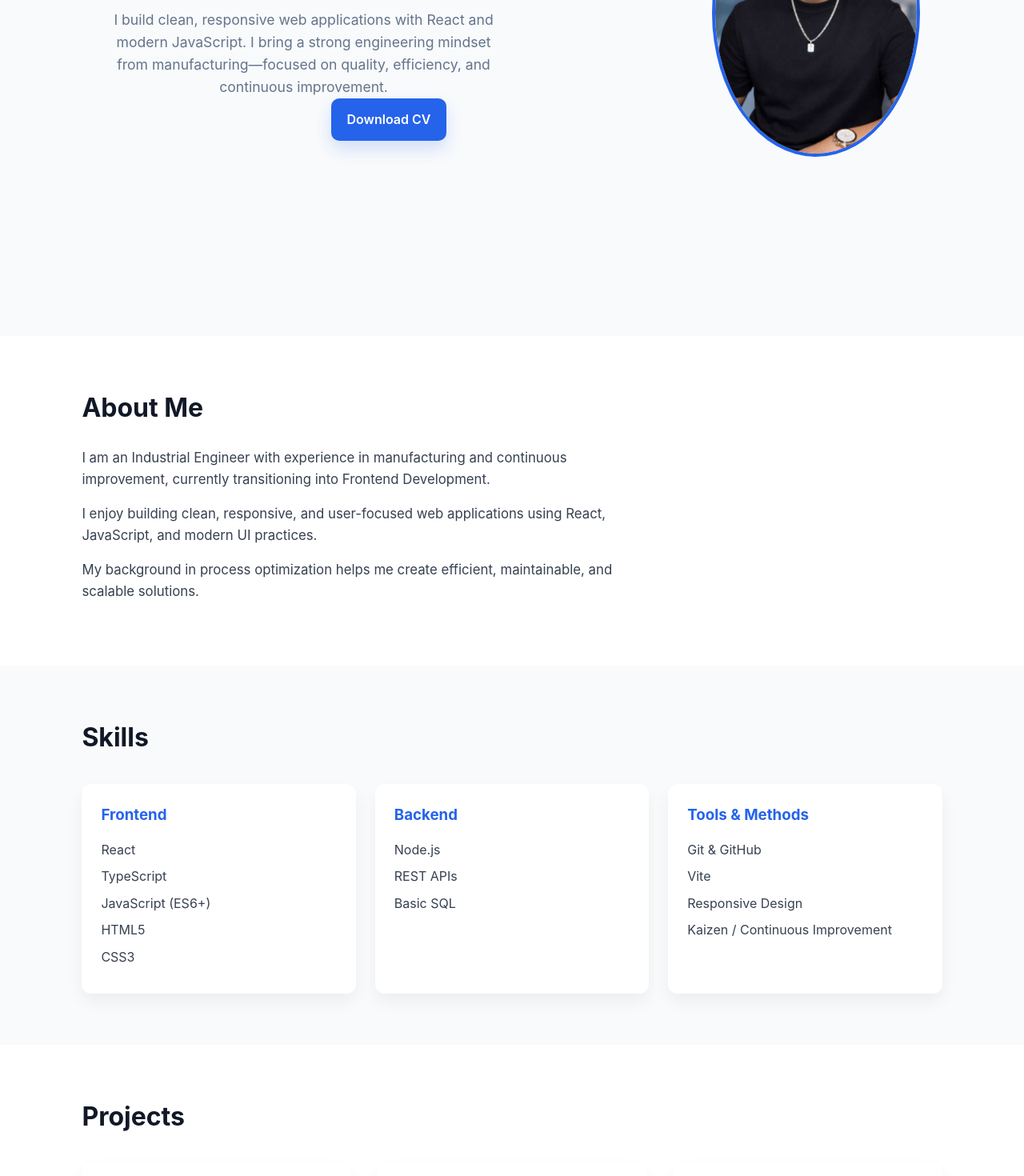
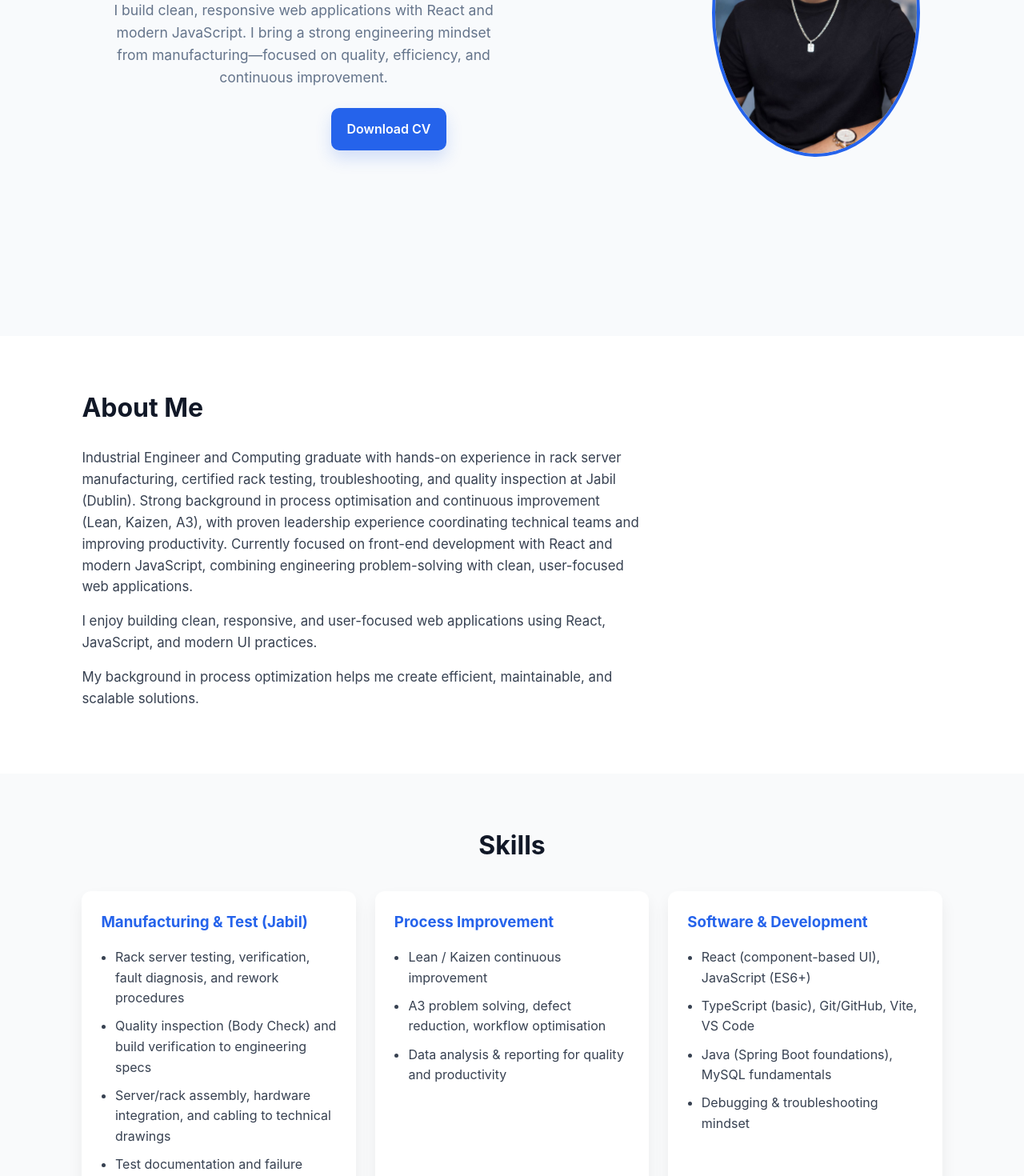
Before and after one commit to gabo093/portfolio, a React app: page / in a window 1280 px wide. Shown: the part 380-1850 px from the top of the page at 80% size. Built offline with nearby package versions, Linux system fonts and the light colour scheme; the HTML template or start-up script is replaced by a standard one.

Commit message:
Update skills and center CV button

```diff
--- a/src/components/About.tsx
+++ b/src/components/About.tsx
@@ -5,9 +5,14 @@ function About() {
     <section className="about">
       <h2>About Me</h2>
       <p>
-        I am an Industrial Engineer with experience in manufacturing and
-        continuous improvement, currently transitioning into Frontend
-        Development.
+        Industrial Engineer and Computing graduate with hands-on experience in
+        rack server manufacturing, certified rack testing, troubleshooting, and
+        quality inspection at Jabil (Dublin). Strong background in process
+        optimisation and continuous improvement (Lean, Kaizen, A3), with proven
+        leadership experience coordinating technical teams and improving
+        productivity. Currently focused on front-end development with React and
+        modern JavaScript, combining engineering problem-solving with clean,
+        user-focused web applications.
       </p>
       <p>
         I enjoy building clean, responsive, and user-focused web applications
--- a/src/components/Hero.css
+++ b/src/components/Hero.css
@@ -66,3 +66,12 @@
     transform: translateY(0);
   }
 }
+.hero-actions {
+  margin-top: 1.5rem;
+  width: 100%;
+  display: flex;
+  justify-content: center;
+}
+.hero-text {
+  text-align: center;
+}
--- a/src/components/Hero.tsx
+++ b/src/components/Hero.tsx
@@ -13,6 +13,7 @@ function Hero() {
           manufacturing—focused on quality, efficiency, and continuous
           improvement.
         </p>
+        <div className="hero-actions">
           <a
             className="btn primary"
             href={`${import.meta.env.BASE_URL}Gabriel_Rasguido_CV.pdf`}
@@ -21,6 +22,7 @@ function Hero() {
           >
             Download CV
           </a>
+        </div>
       </div>
 
       <div className="hero-image">
--- a/src/components/Skills.css
+++ b/src/components/Skills.css
@@ -7,19 +7,26 @@
   font-size: 2rem;
   margin-bottom: 2rem;
   color: #111827;
+  text-align: center;
 }
 
 .skills-grid {
   display: grid;
-  grid-template-columns: repeat(auto-fit, minmax(220px, 1fr));
-  gap: 2rem;
+  grid-template-columns: repeat(auto-fit, minmax(260px, 1fr));
+  gap: 1.5rem;
 }
 
 .skill-card {
-  background: white;
+  background: #ffffff;
   padding: 1.5rem;
-  border-radius: 10px;
-  box-shadow: 0 8px 20px rgba(0, 0, 0, 0.05);
+  border-radius: 12px;
+  box-shadow: 0 10px 20px rgba(0,0,0,0.06);
+  transition: transform 0.3s ease, box-shadow 0.3s ease;
+}
+
+.skill-card:hover {
+  transform: translateY(-6px);
+  box-shadow: 0 18px 35px rgba(0,0,0,0.10);
 }
 
 .skill-card h3 {
@@ -28,29 +35,10 @@
 }
 
 .skill-card ul {
-  list-style: none;
-  padding: 0;
+  padding-left: 1.1rem;
 }
 
 .skill-card li {
-  margin-bottom: 0.5rem;
+  margin-bottom: 0.6rem;
   color: #374151;
 }
-.skills-grid {
-  display: grid;
-  grid-template-columns: repeat(auto-fit, minmax(200px, 1fr));
-  gap: 1.5rem;
-}
-
-.skill-card {
-  background: white;
-  padding: 1.5rem;
-  border-radius: 12px;
-  box-shadow: 0 10px 20px rgba(0,0,0,0.05);
-  transition: transform 0.3s ease, box-shadow 0.3s ease;
-}
-
-.skill-card:hover {
-  transform: translateY(-8px);
-  box-shadow: 0 20px 40px rgba(0,0,0,0.12);
-}
--- a/src/components/Skills.tsx
+++ b/src/components/Skills.tsx
@@ -7,32 +7,40 @@ function Skills() {
 
       <div className="skills-grid">
         <div className="skill-card">
-          <h3>Frontend</h3>
+          <h3>Manufacturing & Test (Jabil)</h3>
           <ul>
-            <li>React</li>
-            <li>TypeScript</li>
-            <li>JavaScript (ES6+)</li>
-            <li>HTML5</li>
-            <li>CSS3</li>
+            <li>
+              Rack server testing, verification, fault diagnosis, and rework
+              procedures
+            </li>
+            <li>
+              Quality inspection (Body Check) and build verification to
+              engineering specs
+            </li>
+            <li>
+              Server/rack assembly, hardware integration, and cabling to
+              technical drawings
+            </li>
+            <li>Test documentation and failure analysis (iFactory, Excel)</li>
           </ul>
         </div>
 
         <div className="skill-card">
-          <h3>Backend</h3>
+          <h3>Process Improvement</h3>
           <ul>
-            <li>Node.js</li>
-            <li>REST APIs</li>
-            <li>Basic SQL</li>
+            <li>Lean / Kaizen continuous improvement</li>
+            <li>A3 problem solving, defect reduction, workflow optimisation</li>
+            <li>Data analysis & reporting for quality and productivity</li>
           </ul>
         </div>
 
         <div className="skill-card">
-          <h3>Tools & Methods</h3>
+          <h3>Software & Development</h3>
           <ul>
-            <li>Git & GitHub</li>
-            <li>Vite</li>
-            <li>Responsive Design</li>
-            <li>Kaizen / Continuous Improvement</li>
+            <li>React (component-based UI), JavaScript (ES6+)</li>
+            <li>TypeScript (basic), Git/GitHub, Vite, VS Code</li>
+            <li>Java (Spring Boot foundations), MySQL fundamentals</li>
+            <li>Debugging & troubleshooting mindset</li>
           </ul>
         </div>
       </div>
```
Lines whose indentation alone changed are shown as unchanged.
